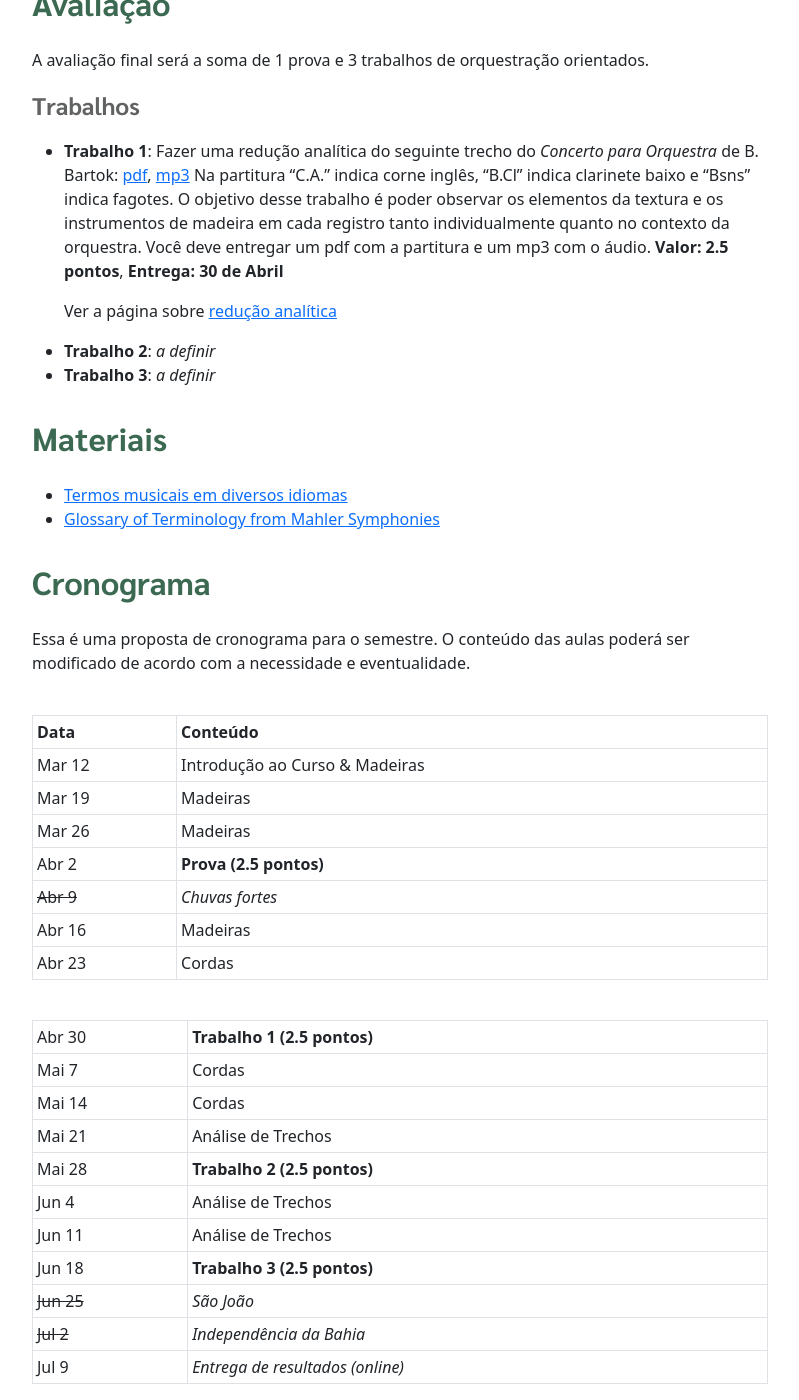
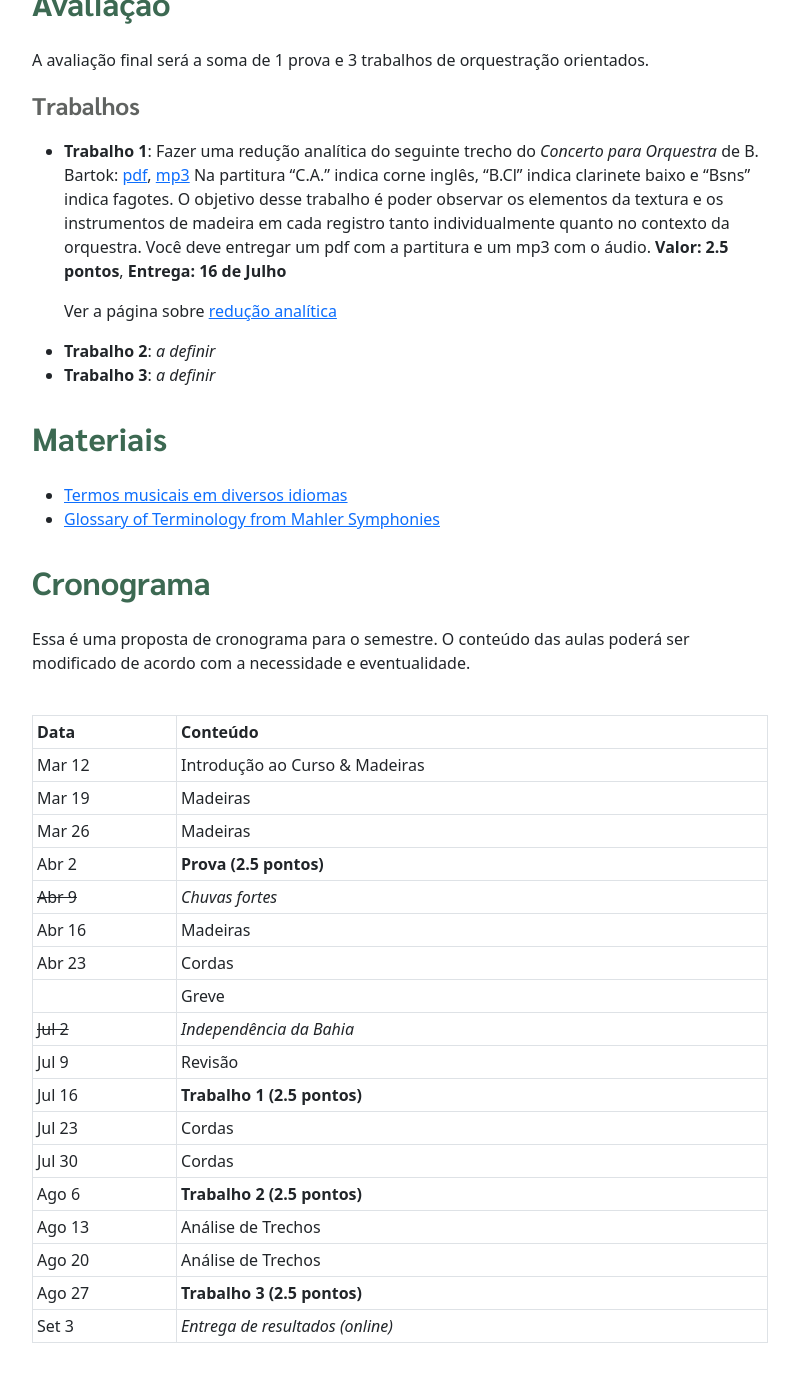
Before and after one commit to pedrokroger/pedrokroger.github.io, a Jekyll site: the page built from aulas/orq1.md, in a window 1280 px wide and 1400 px high, scrolled down 688 px. Shown: the whole window, without its empty margins (50-849 px from the left). Built offline with Jekyll 4.4.1, drawn with Linux system fonts in a browser that asks for light colours.

Commit message:
Cronograma Orquestração 1 depois da greve

```diff
--- a/aulas/orq1.md
+++ b/aulas/orq1.md
@@ -52,7 +52,7 @@ obras e compositores(as):
   objetivo desse trabalho é poder observar os elementos da textura e os
   instrumentos de madeira em cada registro tanto individualmente quanto no
   contexto da orquestra. Você deve entregar um pdf com a partitura e um mp3 com
-  o áudio. **Valor: 2.5 pontos**, **Entrega: 30 de Abril**
+  o áudio. **Valor: 2.5 pontos**, **Entrega: 16 de Julho**
 
   Ver a página sobre [redução analítica][3]
 
@@ -74,24 +74,23 @@ Essa é uma proposta de cronograma para o semestre. O conteúdo das aulas poder
 ser modificado de acordo com a necessidade e eventualidade.
 
 
-| Data       | Conteúdo                         |
-|:-----------|:---------------------------------|
-| Mar 12     | Introdução ao Curso & Madeiras   |
-| Mar 19     | Madeiras                         |
-| Mar 26     | Madeiras                         |
-| Abr 2      | **Prova (2.5 pontos)**           |
-| ~~Abr 9~~  | _Chuvas fortes_                  |
-| Abr 16     | Madeiras                         |
-| Abr 23     | Cordas                           |
-
-| Abr 30     | **Trabalho 1 (2.5 pontos)**      |
-| Mai 7      | Cordas                           |
-| Mai 14     | Cordas                           |
-| Mai 21     | Análise de Trechos               |
-| Mai 28     | **Trabalho 2 (2.5 pontos)**      |
-| Jun 4      | Análise de Trechos               |
-| Jun 11     | Análise de Trechos               |
-| Jun 18     | **Trabalho 3 (2.5 pontos)**      |
-| ~~Jun 25~~ | _São João_                       |
-| ~~Jul 2~~  | _Independência da Bahia_         |
-| Jul 9      | _Entrega de resultados (online)_ |
+| Data      | Conteúdo                         |
+|:----------|:---------------------------------|
+| Mar 12    | Introdução ao Curso & Madeiras   |
+| Mar 19    | Madeiras                         |
+| Mar 26    | Madeiras                         |
+| Abr 2     | **Prova (2.5 pontos)**           |
+| ~~Abr 9~~ | _Chuvas fortes_                  |
+| Abr 16    | Madeiras                         |
+| Abr 23    | Cordas                           |
+|           | Greve                            |
+| ~~Jul 2~~ | _Independência da Bahia_         |
+| Jul 9     | Revisão                          |
+| Jul 16    | **Trabalho 1 (2.5 pontos)**      |
+| Jul 23    | Cordas                           |
+| Jul 30    | Cordas                           |
+| Ago 6     | **Trabalho 2 (2.5 pontos)**      |
+| Ago 13    | Análise de Trechos               |
+| Ago 20    | Análise de Trechos               |
+| Ago 27    | **Trabalho 3 (2.5 pontos)**      |
+| Set 3     | _Entrega de resultados (online)_ |
```
